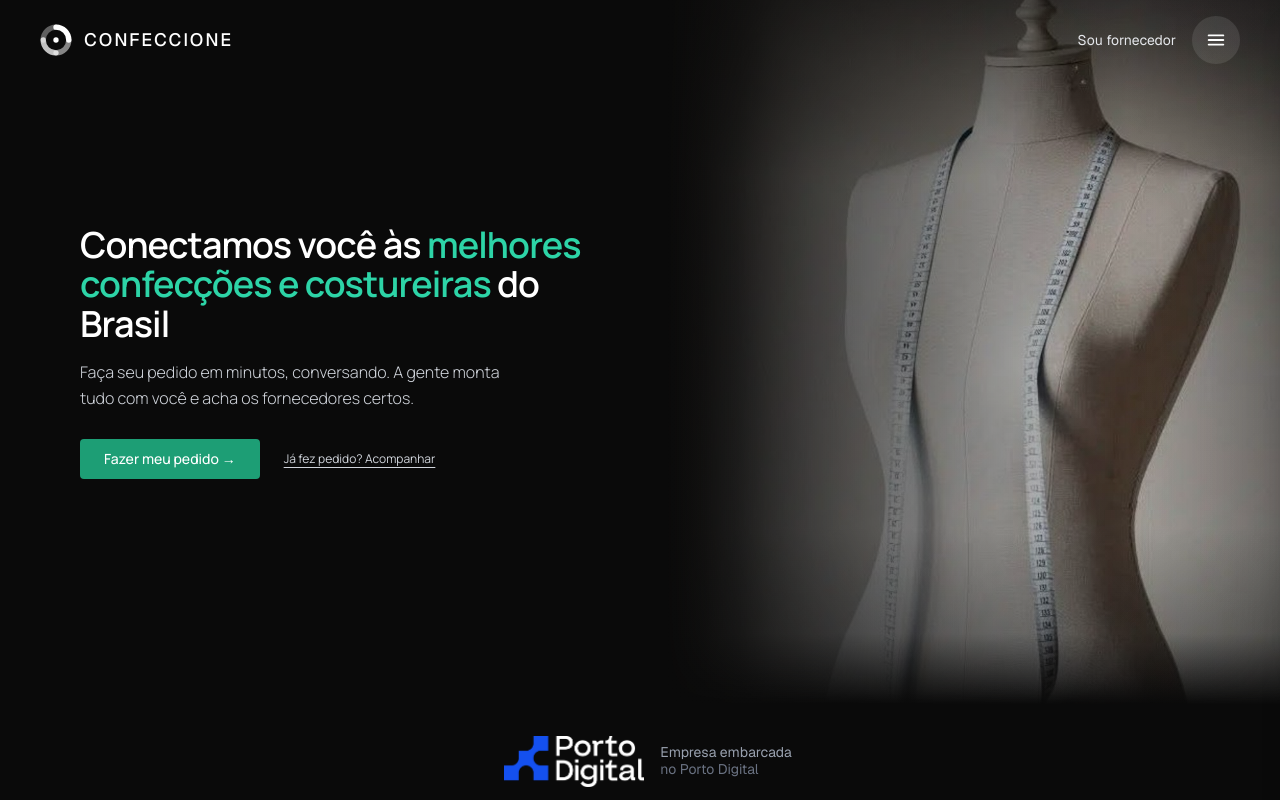
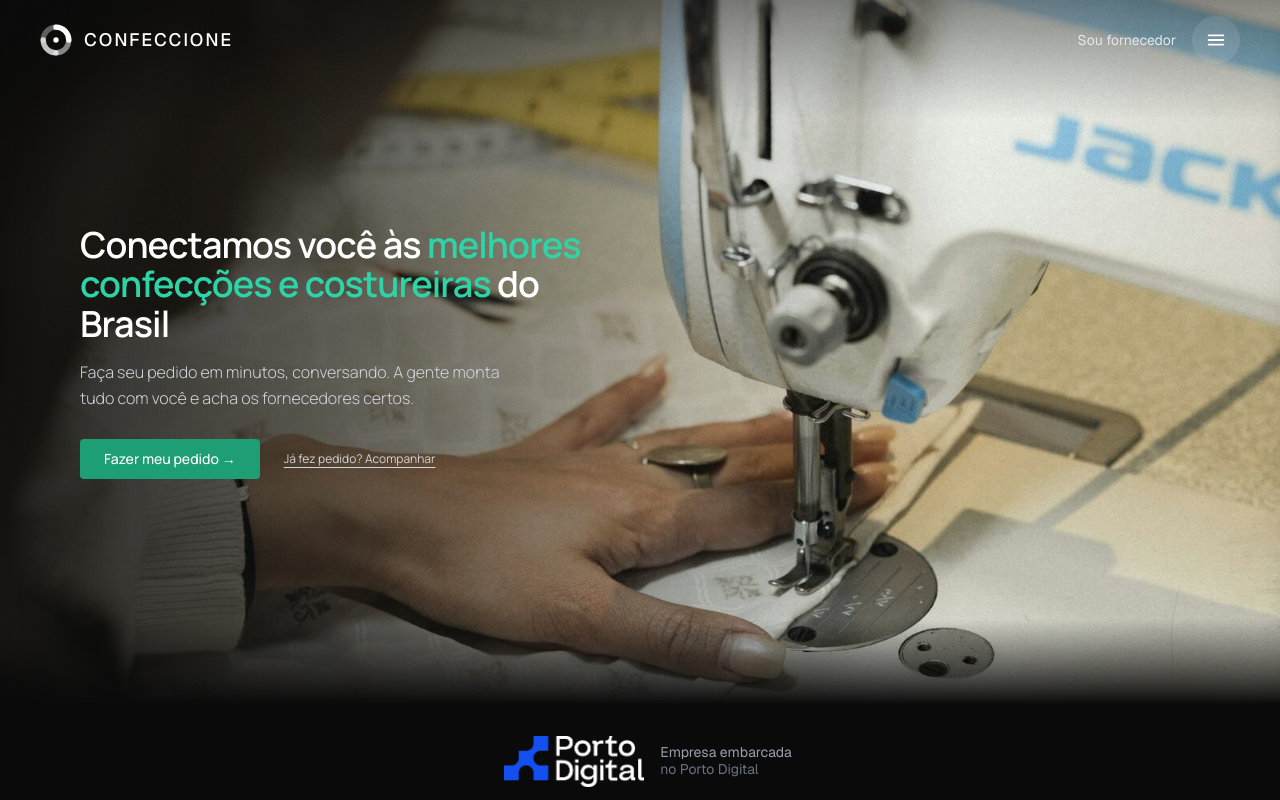
Before and after one commit to nandopons/confeccione, a Next.js app: page / in a window 1280 px wide. Shown: the top 800 px of the page. Built offline with nearby package versions, Linux system fonts and the light colour scheme; no server answers.

Commit message:
feat(home): nova foto do hero (costura industrial) + full-bleed com máscara leve no desktop (#95)
* Adiciona foto nova do hero (costura industrial)

* Hero full-bleed com máscara leve no desktop (nova foto)

```diff
--- a/app/page.tsx
+++ b/app/page.tsx
@@ -12,27 +12,27 @@ export default function Home() {
     <main className="min-h-screen bg-white font-sans">
 
       <section className="relative h-[88vh] min-h-[600px] overflow-hidden bg-[#0a0a0a]">
-        {/* Foto contida na metade direita (desktop) / fundo (mobile) — tamanho ~nativo, sem esticar */}
-        <div className="absolute inset-0 z-0 md:left-auto md:w-[60%]">
+        {/* Foto em tela cheia (desktop e mobile) */}
+        <div className="absolute inset-0 z-0">
           <Image
-            src="/hero/hero-manequim.jpg"
-            alt="Manequim de costura com fita métrica — ateliê de confecção"
+            src="/hero/hero-costura.jpg"
+            alt="Costureira trabalhando em máquina de costura industrial — confecção profissional"
             fill
             preload
             quality={85}
-            sizes="(min-width: 768px) 60vw, 100vw"
-            className="object-cover object-[60%_50%]"
+            sizes="100vw"
+            className="object-cover object-[50%_55%]"
           />
         </div>
 
-        {/* Mescla desktop: dissolve a foto no preto sólido, sem borda dura */}
+        {/* Máscara desktop: degradê leve só para legibilidade do texto, sem bloco preto */}
         <div
           className="hidden md:block absolute inset-0 z-[1]"
           style={{
             background: [
-              "linear-gradient(90deg, #0a0a0a 0%, #0a0a0a 52%, rgba(10,10,10,0.6) 68%, rgba(10,10,10,0.25) 85%, rgba(10,10,10,0) 100%)",
-              "linear-gradient(180deg, rgba(10,10,10,0.5) 0%, rgba(10,10,10,0) 25%, rgba(10,10,10,0) 75%, rgba(10,10,10,0.3) 90%, #0a0a0a 100%)",
-              "linear-gradient(270deg, rgba(10,10,10,0.5) 0%, rgba(10,10,10,0) 12%)",
+              "linear-gradient(90deg, rgba(10,10,10,0.88) 0%, rgba(10,10,10,0.55) 30%, rgba(10,10,10,0.18) 55%, rgba(10,10,10,0) 75%)",
+              "linear-gradient(180deg, rgba(10,10,10,0.45) 0%, rgba(10,10,10,0) 17%)",
+              "linear-gradient(180deg, rgba(10,10,10,0) 88%, #0a0a0a 100%)",
             ].join(", "),
           }}
         />
```
Also changed, not shown: public/hero/hero-costura.jpg (added).
